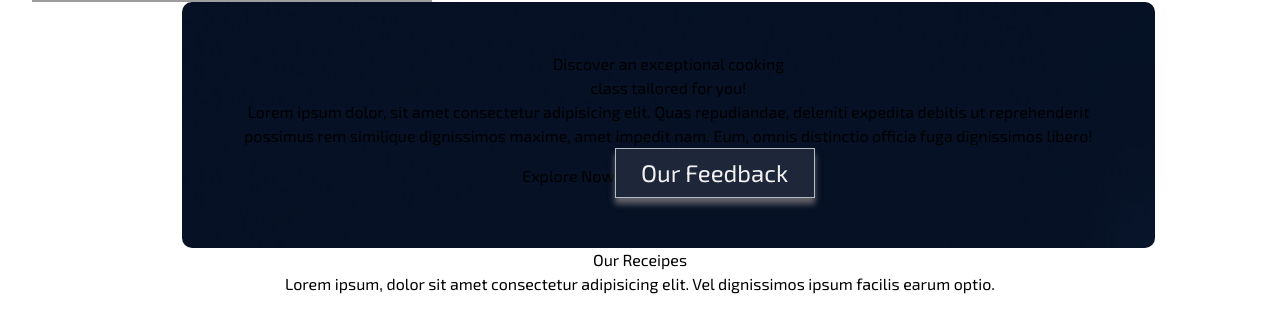
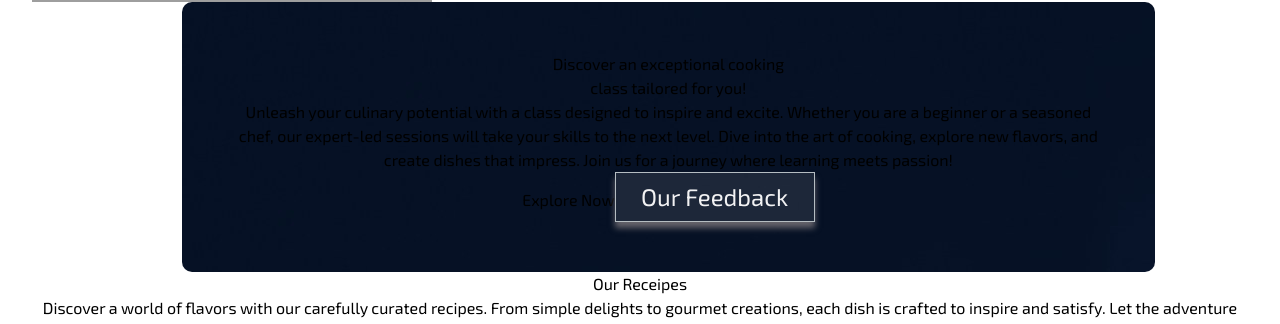
Before and after one commit to HamjaMohtadee04/React-Restaurant, a React (Vite) app: page / in a window 1280 px wide. Shown: the part 474-798 px from the top of the page. Built offline with nearby package versions, Linux system fonts and the light colour scheme; grey boxes are pictures that could not be loaded.

Commit message:
text added content and banner

```diff
--- a/src/App.jsx
+++ b/src/App.jsx
@@ -18,7 +18,7 @@ function App() {
   // //  const remainingReceipe = cookTable.filter(cookTable => cookTable.recipe_id !==recipe_id)
   // //  setCookTable(remainingReceipe)
   // //
-   // Check if the recipe is already in the "Want to Cook" table
+   // Check if the recipe is already in the Want to Cook table
    const isAlreadyAdded = cookTable.some((item) => item.recipe_id === recipe.recipe_id);
 
    if (isAlreadyAdded) {
--- a/src/component/Content/Content.jsx
+++ b/src/component/Content/Content.jsx
@@ -4,7 +4,7 @@ const Content = () => {
         <div>
              <div className="justify-center text-center">
             <h1 className="font-bold text-5xl tex p-5 mt-5">Our Receipes</h1>
-            <p className=" text-2xl p-5">Lorem ipsum, dolor sit amet consectetur adipisicing elit. Vel dignissimos ipsum facilis earum optio.</p>
+            <p className=" text-2xl p-5">Discover a world of flavors with our carefully curated recipes. From simple delights to gourmet creations, each dish is crafted to inspire and satisfy. Let the adventure begin in your kitchen!</p>
         </div>
         </div>
     );
--- a/src/component/Nav/Nav.jsx
+++ b/src/component/Nav/Nav.jsx
@@ -7,7 +7,7 @@ const Nav = () => {
         <div className=''>
         {/* <img className='rounded-xl w-25' src={image} alt="" /> */}
           <h2 className='text-5xl font-bold text-white p-2 m-5'>Discover an exceptional cooking <br /> <span> class tailored for you!</span></h2>
-          <p className='text-2xl font-semibold text-white'>Lorem ipsum dolor, sit amet consectetur adipisicing elit. Quas repudiandae, deleniti expedita debitis ut reprehenderit possimus rem similique dignissimos maxime, amet impedit nam. Eum, omnis distinctio officia fuga dignissimos libero!</p>
+          <p className='text-2xl font-semibold text-white'>Unleash your culinary potential with a class designed to inspire and excite. Whether you are a beginner or a seasoned chef, our expert-led sessions will take your skills to the next level. Dive into the art of cooking, explore new flavors, and create dishes that impress. Join us for a journey where learning meets passion!</p>
         </div>
         <div className='flex gap-10 mr-5 m-5 justify-center'>
         <button className="text-2xl  font-semibold bg-green-500 rounded-xl p-2">Explore Now</button>
--- a/src/component/Receipes/Receipes.jsx
+++ b/src/component/Receipes/Receipes.jsx
@@ -2,7 +2,6 @@ import { useEffect } from "react";
 import { useState } from "react";
 import Receipe from "../Receipe/Receipe";
 import PropTypes from "prop-types";
-
 
 const Receipes = ({handleAddtoCookTable}) => {
     const [receipes,setReceipes] =useState([])
@@ -10,12 +9,7 @@ const Receipes = ({handleAddtoCookTable}) => {
     useEffect(()=>{
         fetch('recepies.json')
         .then(res =>res.json())
-
-
-
-
         .then(data=>setReceipes(data))
-
     },[])
     return (
         <div className="md:w-2/3 grid grid-cols-2 gap-10 my-10">
```
Also changed, not shown: src/component/CookTable/CookTable.jsx (+0 -89 lines).
